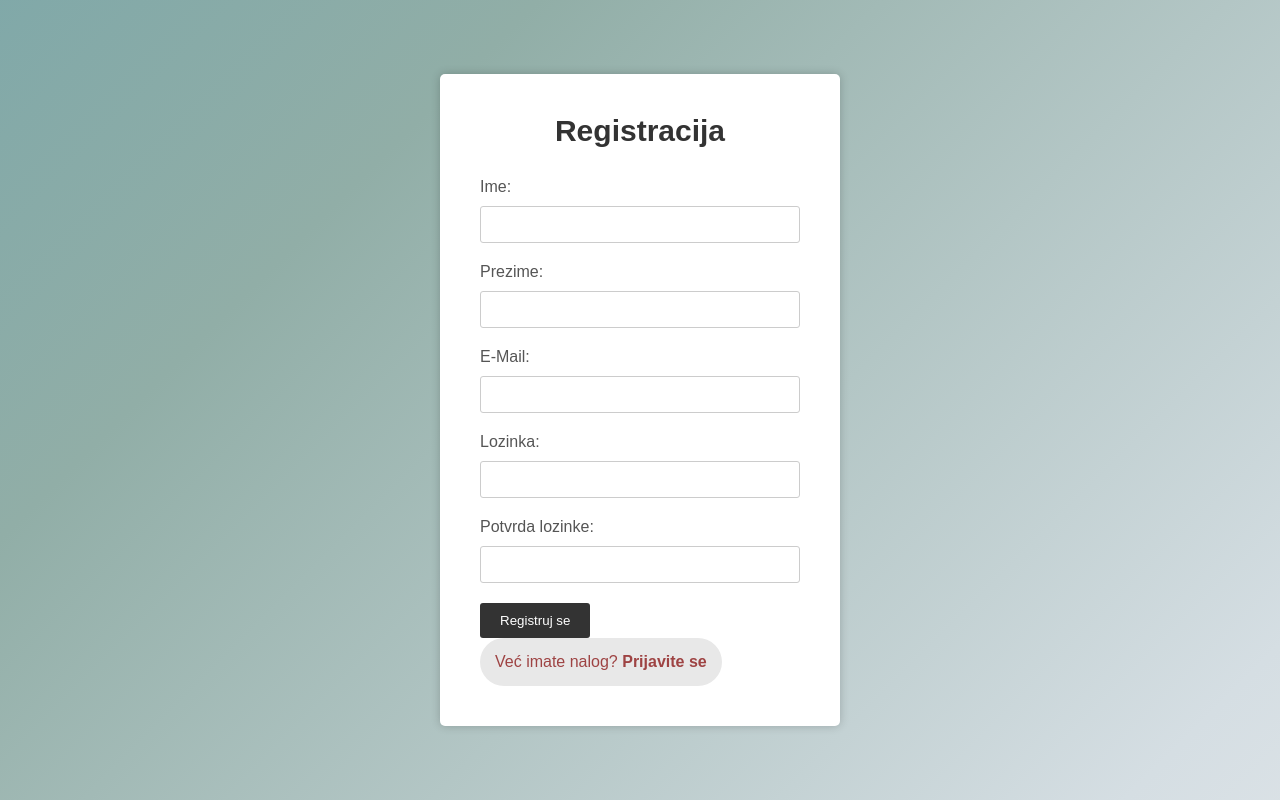
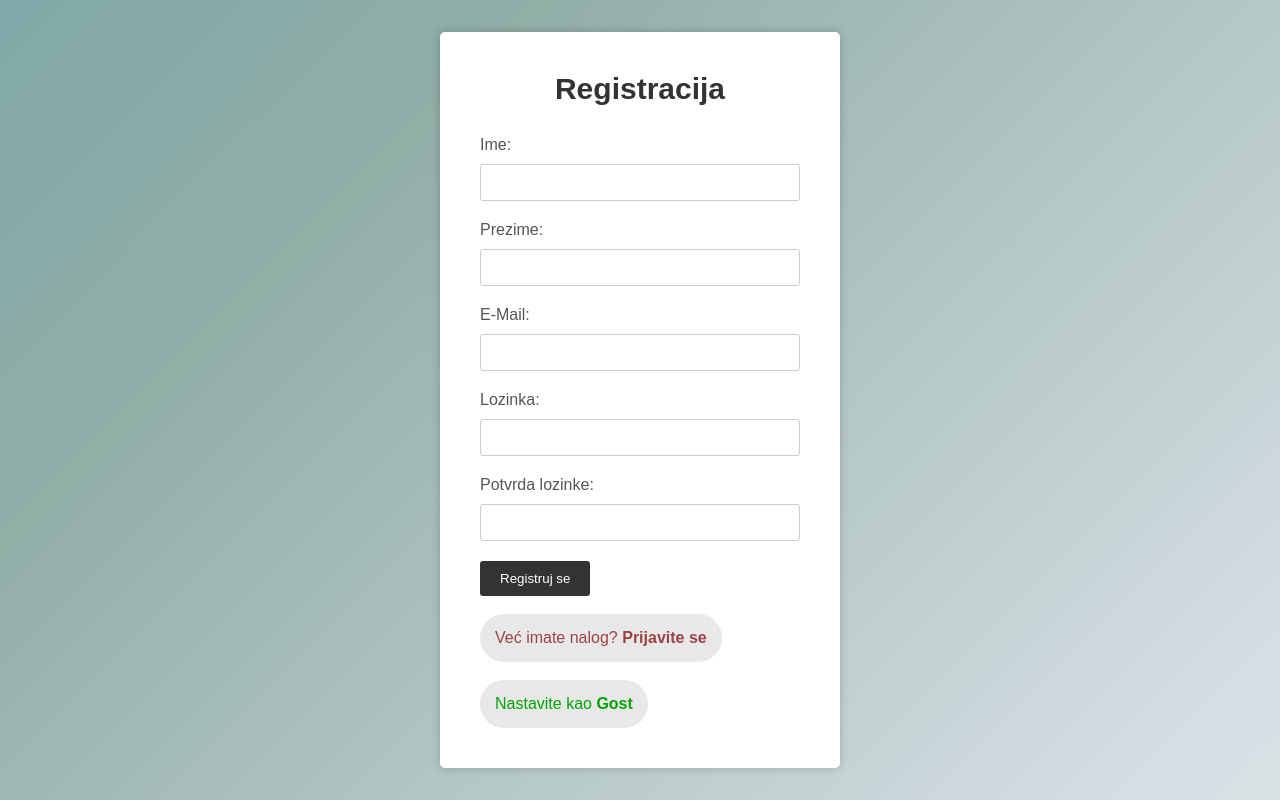
Before and after one commit to index-oo7/bookshelf, a PHP site: page /SignUp/SignUp.php in a window 1280 px wide. Run offline with PHP 8.4, Linux system fonts and the light colour scheme.

Commit message:
Add continue as guest function at signup

```diff
--- a/Login/Login.php
+++ b/Login/Login.php
@@ -23,7 +23,11 @@
                 <input type="password" id="lozinka" name="lozinka" required>
 
                 <button type="submit" name="btnSubmit">Uloguj se</button>
+
+                <br><br><div class="warning"><p>Nemas nalog?  <b><a href='../SignUp/SignUp.php'>Kreiraj nalog ovde</a></b><br></p></div>
             </form>
+
+
         </div>
 
         <!-- PHP -->
--- a/SignUp/SignUp.php
+++ b/SignUp/SignUp.php
@@ -30,7 +30,9 @@
                 <input type="password" id="potvrda" name="potvrda" required>
 
                 <a href='../Login/Login.php'><button type="submit" name="btnSubmit">Registruj se</button></a>
-                <div class="warning"><p>Već imate nalog? <b><a href='../Login/Login.php'>Prijavite se</a></b><br></p></div>
+
+                <br><br><div class="warning"><p>Već imate nalog? <b><a href='../Login/Login.php'>Prijavite se</a></b><br></p></div>
+                <br><div class="notification"><p>Nastavite kao <b><a href='../index.php'>Gost</a></b><br></p></div>
                 <div id = "greska"></div>
             </form>
         </div>
@@ -63,7 +65,7 @@
                         echo "
                         <script>
                         let greska = document.getElementById('greska');
-                        greska.innerHTML += `<p class = 'warning'>Pogresna potvrda lozinke, pokusajte ponovo.</p>`
+                        greska.innerHTML += `<br><p class = 'warning'>Pogresna potvrda lozinke, pokusajte ponovo.</p>`
                         </script>";
                     }
 
--- a/SignUp/style.css
+++ b/SignUp/style.css
@@ -1,5 +1,6 @@
 :root{
   --warning:rgb(158, 67, 67) ;
+  --notification: rgb(4, 163, 4);
 }
 * {
     box-sizing: border-box;
@@ -90,3 +91,18 @@
     text-decoration: none;
     color: var(--warning);
   }
+
+
+  .notification{
+    color: var(--notification);
+    background-color: #e8e8e8;
+    border-radius: 25px;
+    padding: 15px;
+    height: auto;
+    width: fit-content;
+  }
+
+  .notification a{
+    text-decoration: none;
+    color: var(--notification);
+  }
```
